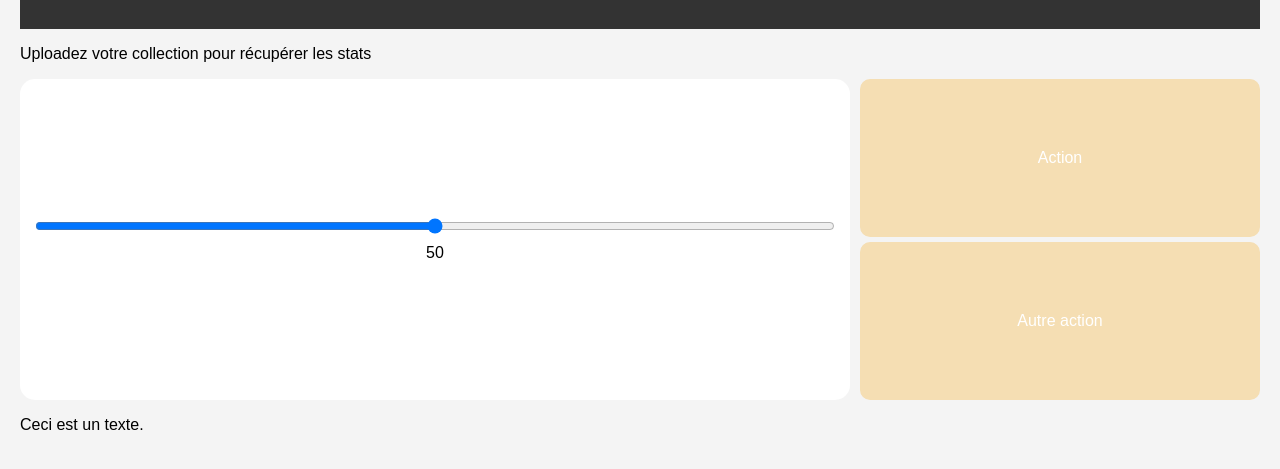
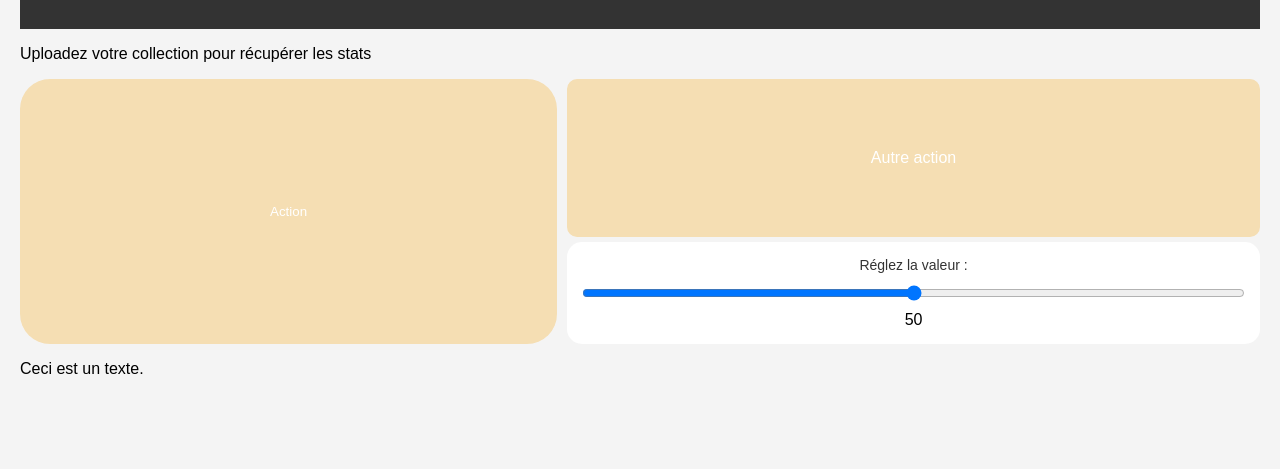
Before and after one commit to Theimx/Karuta-Web-Analyzer, a plain HTML site: page index.html in a window 1280 px wide. Shown: the part 91-560 px from the top of the page. Drawn offline with Linux system fonts and the light colour scheme.

Commit message:
Add files via upload

```diff
--- a/index.html
+++ b/index.html
@@ -14,18 +14,23 @@
     <main>
         <p>Uploadez votre collection pour récupérer les stats</p>
         <div class="controle">
-            <!-- Colonne gauche : rectangle arrondi pour curseur -->
-            <div class="bloc-gauche">
-                <input type="range" id="monCurseur" min="0" max="100" value="50">
-                <span id="valeurAffichee">50</span>
-            </div>
+            <!-- Colonne gauche : Bouton 1 -->
 
-            <!-- Colonne droite : deux boutons superposés -->
+            <button id="monBouton">Action</button>
+
+
+            <!-- Colonne droite : Bouton 2 remplacé par curseur -->
             <div class="bloc-droite">
-                <button id="monBouton">Action</button>
-                <button id="secondBouton">Autre action</button>
+                <button id="secondBouton">Autre action</button> <!-- Optionnel : tu peux le retirer -->
+                <div class="curseur-blanc">
+                    <p class="description-curseur">Réglez la valeur :</p>
+                    <input type="range" id="monCurseur" min="0" max="100" value="50">
+                    <span id="valeurAffichee">50</span>
+                </div>
             </div>
         </div>
+
+
 
         <p id="message">Ceci est un texte.</p>
 
--- a/style.css
+++ b/style.css
@@ -1,4 +1,3 @@
-/* style.css */
 body {
     font-family: Arial, sans-serif;
     background-color: #f4f4f4;
@@ -17,23 +16,23 @@ button {
     background: wheat;
     color: white;
     border-radius: 30px;
-    padding: 70px 50px;
+    padding: 70px 250px;
     cursor: pointer;
+    border: none;
 }
 
 button:hover {
-    background:darksalmon;
+    background: darksalmon;
 }
 
 .controle {
     display: flex;
     gap: 10px;
-    align-items: stretch; /* pour que les colonnes soient de la même hauteur */
+    align-items: stretch;
 }
 
-/* Colonne gauche */
-.bloc-gauche {
-    flex: 2; /* plus large que les boutons */
+/* Bloc curseur blanc en bas à droite */
+.curseur-blanc {
     background: white;
     border-radius: 15px;
     padding: 15px;
@@ -43,12 +42,12 @@ button:hover {
     justify-content: center;
 }
 
+/* Curseur pleine largeur */
 input[type="range"] {
     width: 100%;
     margin-bottom: 10px;
 }
 
-/* Colonne droite */
 .bloc-droite {
     flex: 1;
     display: flex;
@@ -56,7 +55,7 @@ input[type="range"] {
 }
 
 .bloc-droite button {
-    flex: 1; /* chaque bouton prend la moitié de la hauteur totale */
+    flex: 1;
     border: none;
     background: wheat;
     color: white;
@@ -73,3 +72,11 @@ input[type="range"] {
 .bloc-droite button:hover {
     background: darksalmon;
 }
+
+.description-curseur {
+    margin: 0;
+    margin-bottom: 10px;
+    font-size: 14px;
+    color: #333;
+    text-align: left;
+}
```
